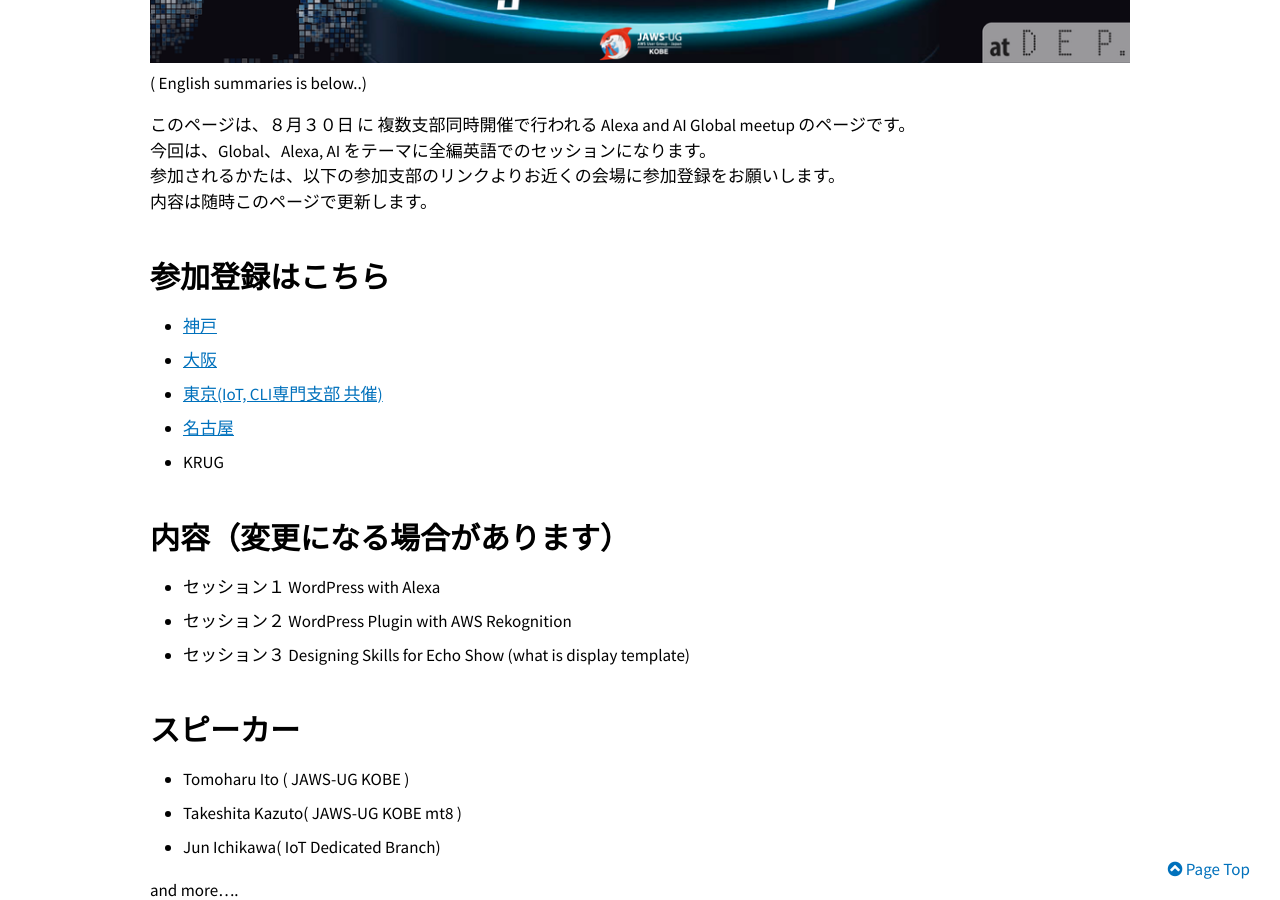
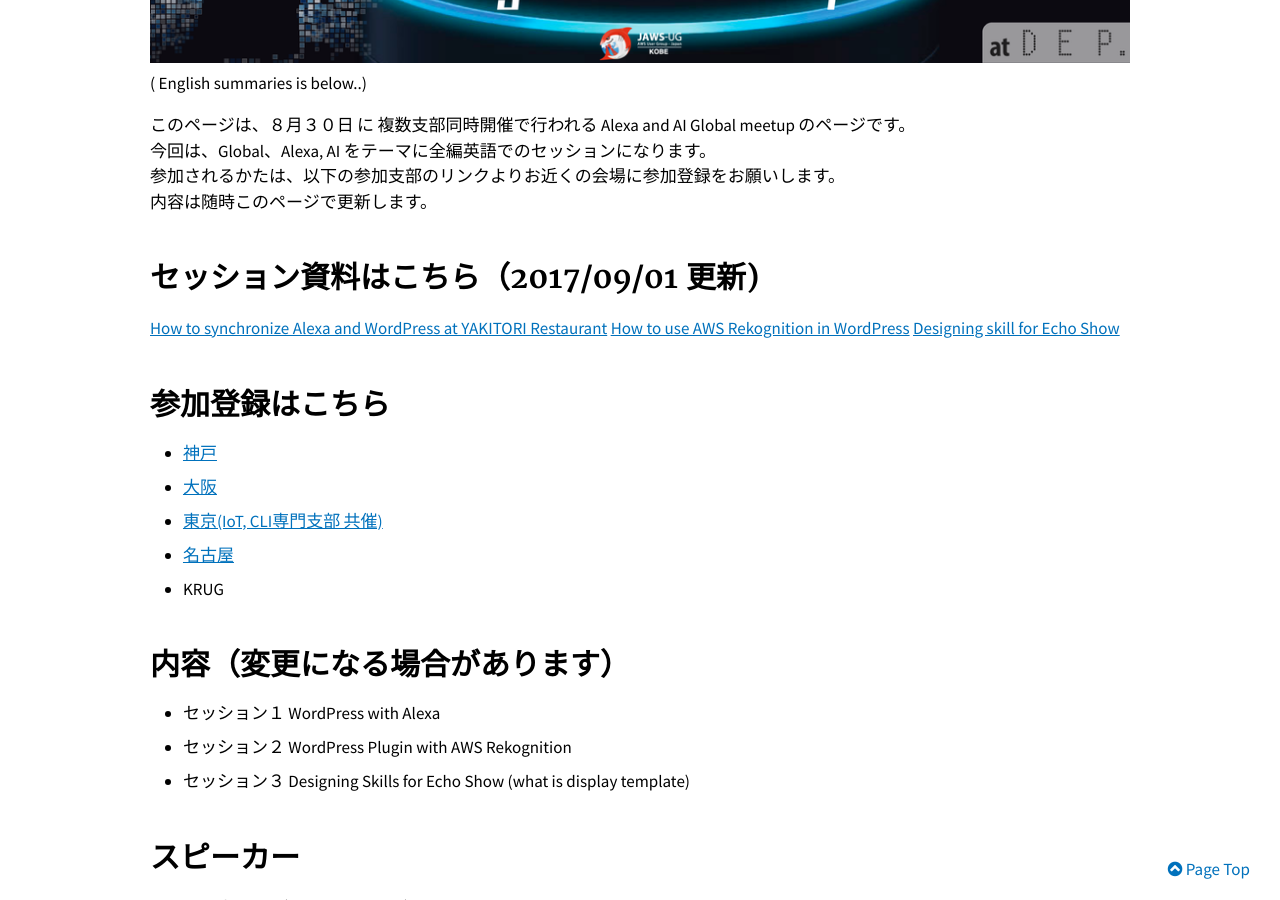
Before and after one commit to jaws-ug/jaws-ug.jp, a Jekyll site: the page built from lp/alexa_global_meetup.md, in a window 1280 px wide and 900 px high, scrolled down 514 px. Built offline with Jekyll 4.4.1, drawn with Linux system fonts in a browser that asks for light colours; nearby versions of some CDN libraries.

Commit message:
Update alexa_global_meetup.md

```diff
--- a/lp/alexa_global_meetup.md
+++ b/lp/alexa_global_meetup.md
@@ -13,6 +13,11 @@
 今回は、Global、Alexa, AI をテーマに全編英語でのセッションになります。
 参加されるかたは、以下の参加支部のリンクよりお近くの会場に参加登録をお願いします。
 内容は随時このページで更新します。
+
+## セッション資料はこちら（2017/09/01 更新)
+[How to synchronize Alexa and WordPress at YAKITORI Restaurant](https://speakerdeck.com/haruharuharuby/how-to-synchronize-wordpress-and-alexa-at-yakitori-restaurant)
+[How to use AWS Rekognition in WordPress](https://speakerdeck.com/mt8/jaws-ug-kobe-alexa-meetup-and-ai-global-meetup)
+[Designing skill for Echo Show](https://www.slideshare.net/junichikawa1/alexa-and-ai-global-meetup)
 
 ## 参加登録はこちら
 * [神戸](https://jaws-ug-kobe.doorkeeper.jp/events/62902)
```
